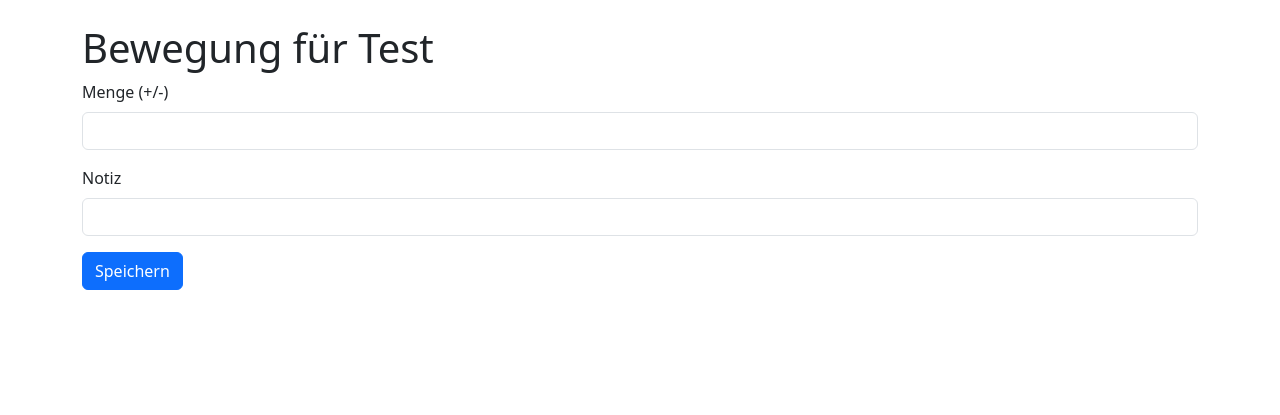
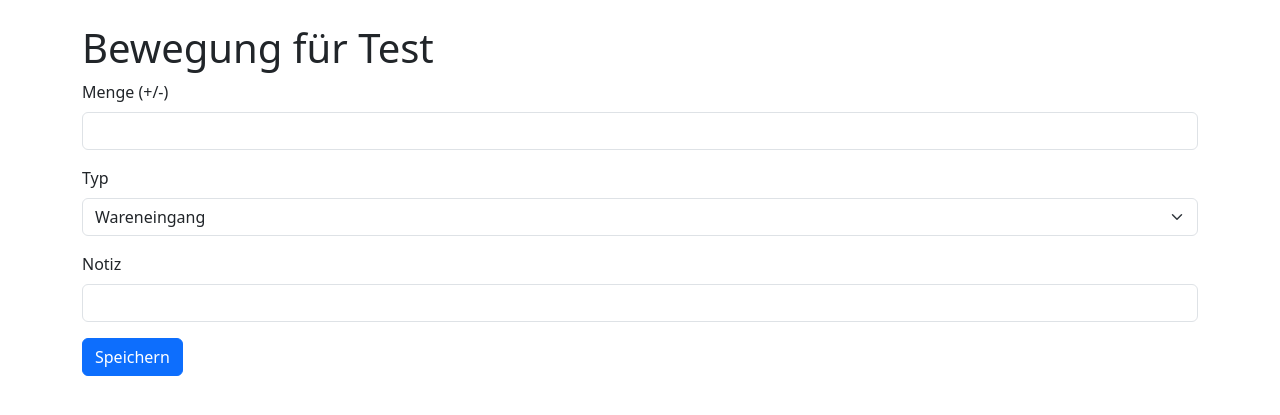
Before and after one commit to Phantomias1403/Lagerbestand, a Flask app: page /movement/1/new in a window 1280 px wide. Shown: the part 56-471 px from the top of the page. Run offline with Flask 3, Linux system fonts and the light colour scheme.

Commit message:
Update movement_form.html

```diff
--- a/app/templates/movement_form.html
+++ b/app/templates/movement_form.html
@@ -3,6 +3,15 @@
 <h1>Bewegung für {{ article.name }}</h1>
 <form method="post">
   <div class="mb-3"><label class="form-label">Menge (+/-)</label><input type="number" class="form-control" name="quantity" required></div>
+  <div class="mb-3"><label class="form-label">Typ</label>
+    <select name="type" class="form-select">
+      <option value="Wareneingang">Wareneingang</option>
+      <option value="Warenausgang">Warenausgang</option>
+      <option value="Verlust">Verlust</option>
+      <option value="Korrektur">Korrektur</option>
+      <option value="Inventur">Inventur</option>
+    </select>
+  </div>
   <div class="mb-3"><label class="form-label">Notiz</label><input class="form-control" name="note"></div>
   <button type="submit" class="btn btn-primary">Speichern</button>
 </form>
```
